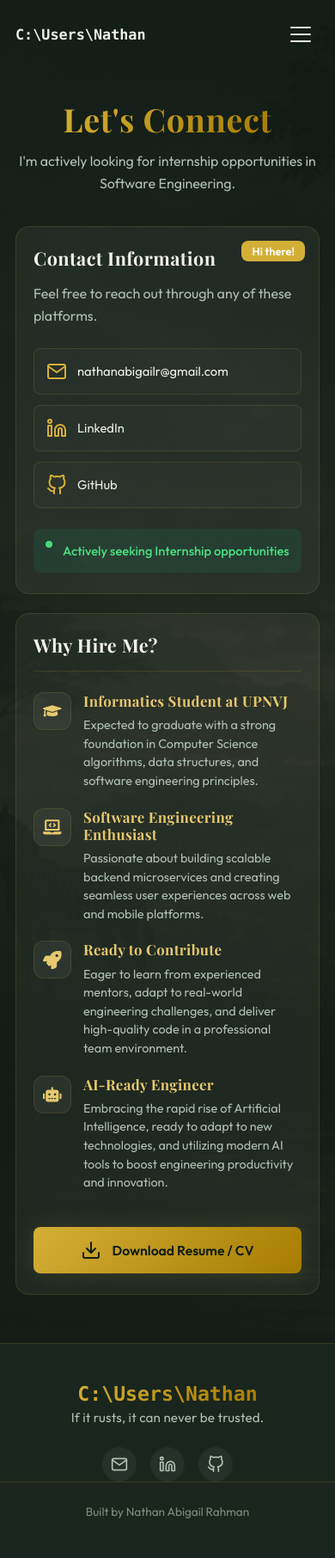
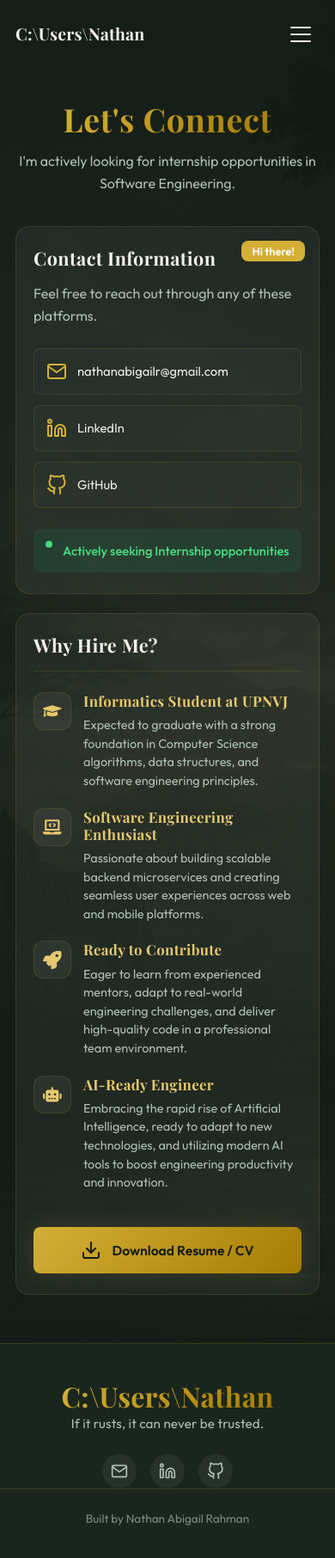
Before and after one commit to NathanPBJ/Portofolio, a React (Vite) app in the folder frontend/: page /contact in a window 390 px wide. Shown: the top 1812 px of the page at 86% size. Built offline with nearby package versions, Linux system fonts and the light colour scheme; a web font is replaced by a local one.

Commit message:
Restore brand typography

```diff
--- a/frontend/src/components/Footer.css
+++ b/frontend/src/components/Footer.css
@@ -15,10 +15,11 @@
 }
 
 .footer-logo {
-    font-size: clamp(1.45rem, 4vw, 2.2rem);
-    font-family: ui-monospace, SFMono-Regular, Consolas, 'Liberation Mono', monospace;
+    font-size: clamp(2rem, 5vw, 3rem);
+    font-family: var(--font-heading);
     font-weight: 700;
-    letter-spacing: 0;
+    letter-spacing: 0.01em;
+    line-height: 1.05;
     margin-bottom: 2px;
 }
 
--- a/frontend/src/components/Navbar.css
+++ b/frontend/src/components/Navbar.css
@@ -22,11 +22,12 @@
 }
 
 .nav-logo {
-    font-size: clamp(1.05rem, 3vw, 1.55rem);
-    font-family: ui-monospace, SFMono-Regular, Consolas, 'Liberation Mono', monospace;
+    font-size: clamp(1.3rem, 3vw, 1.8rem);
+    font-family: var(--font-heading);
     font-weight: 700;
     color: var(--color-text-primary);
-    letter-spacing: 0;
+    letter-spacing: 0.01em;
+    line-height: 1;
     white-space: nowrap;
 }
 
@@ -95,6 +96,7 @@
         max-width: calc(100vw - 96px);
         overflow: hidden;
         text-overflow: ellipsis;
+        font-size: clamp(1.18rem, 5vw, 1.55rem);
     }
 
     .hamburger {
--- a/frontend/src/components/Preloader.css
+++ b/frontend/src/components/Preloader.css
@@ -26,10 +26,11 @@
 }
 
 .preloader-logo {
-    font-size: clamp(2rem, 10vw, 6rem);
-    font-family: ui-monospace, SFMono-Regular, Consolas, 'Liberation Mono', monospace;
+    font-size: clamp(2.8rem, 8vw, 6rem);
+    font-family: var(--font-heading);
     font-weight: 700;
-    letter-spacing: 0;
+    letter-spacing: 0.01em;
+    line-height: 1.05;
     max-width: min(92vw, 980px);
     text-align: center;
     overflow-wrap: anywhere;
```
